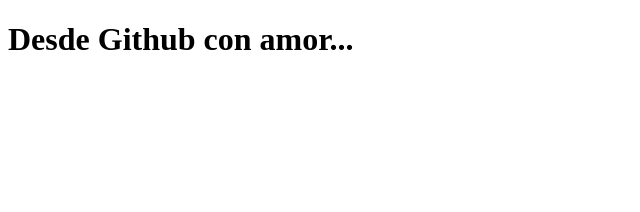
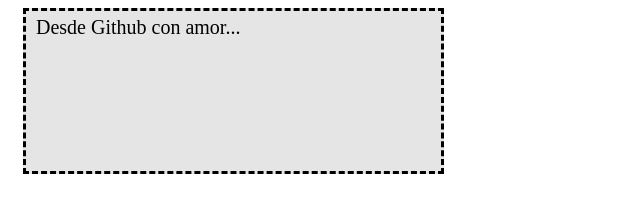
Before and after one commit to oniricoGH/coursera-test, a plain HTML site: page test1.html in a window 1280 px wide. Shown: the whole page, without its empty margins (0-640 px from the left). Drawn offline with Linux system fonts and the light colour scheme.

Commit message:
New folder/file for as3 solution

```diff
--- a/test1.html
+++ b/test1.html
@@ -4,6 +4,10 @@
 	<title>Hello Perico</title>
 </head>
 <body>
-<h1> Desde Github con amor...</h1>
+
+<div style="padding: 5px 5px 5px 10px; margin-left: 15px; border: 3px; border-style: dashed; height: 150px; width: 400px; background-color: #e5e5e5; font-size: 20px">
+Desde Github con amor...
+</div>
+
 </body>
 </html>
```
Also changed, not shown: mod3_sol/index.html (added).
